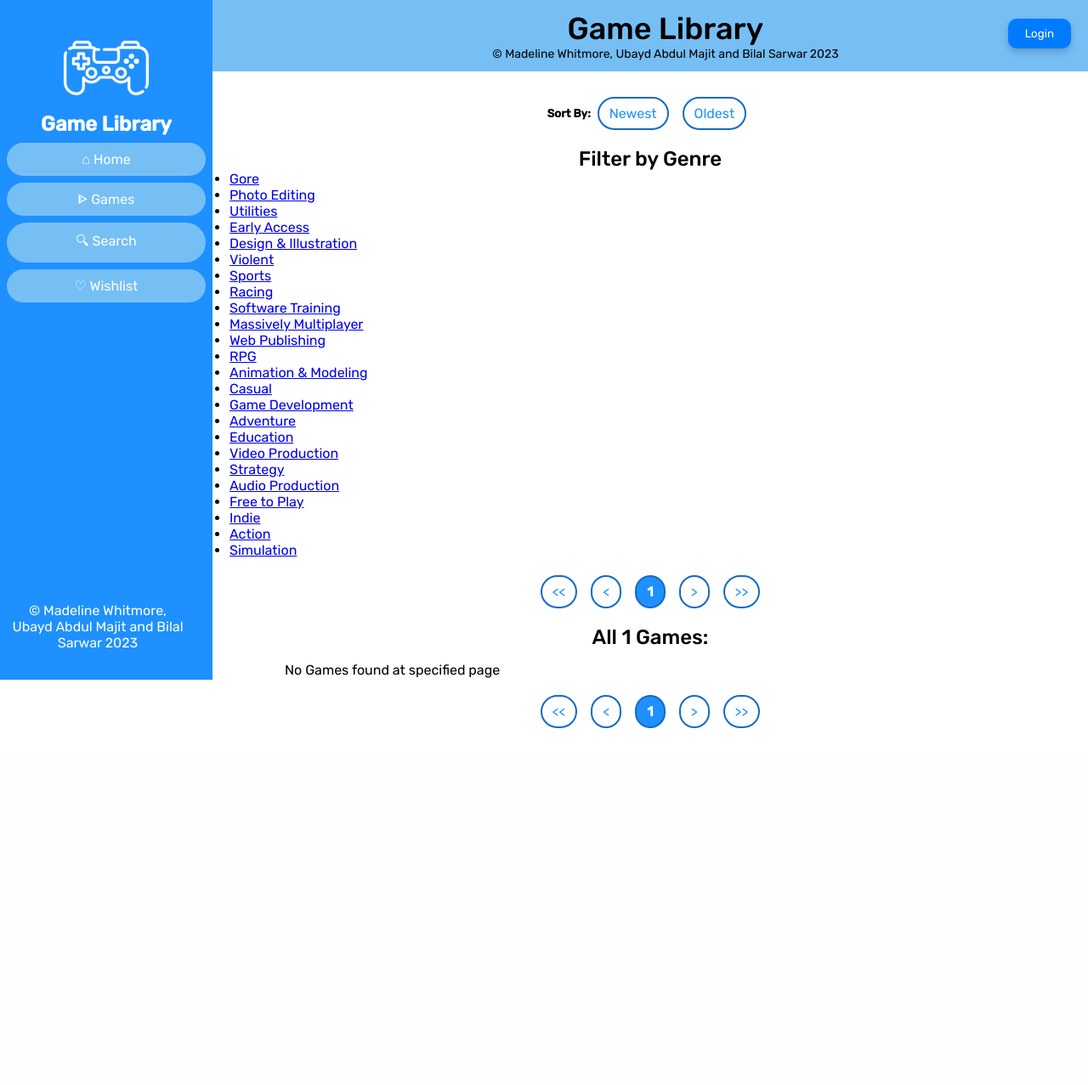
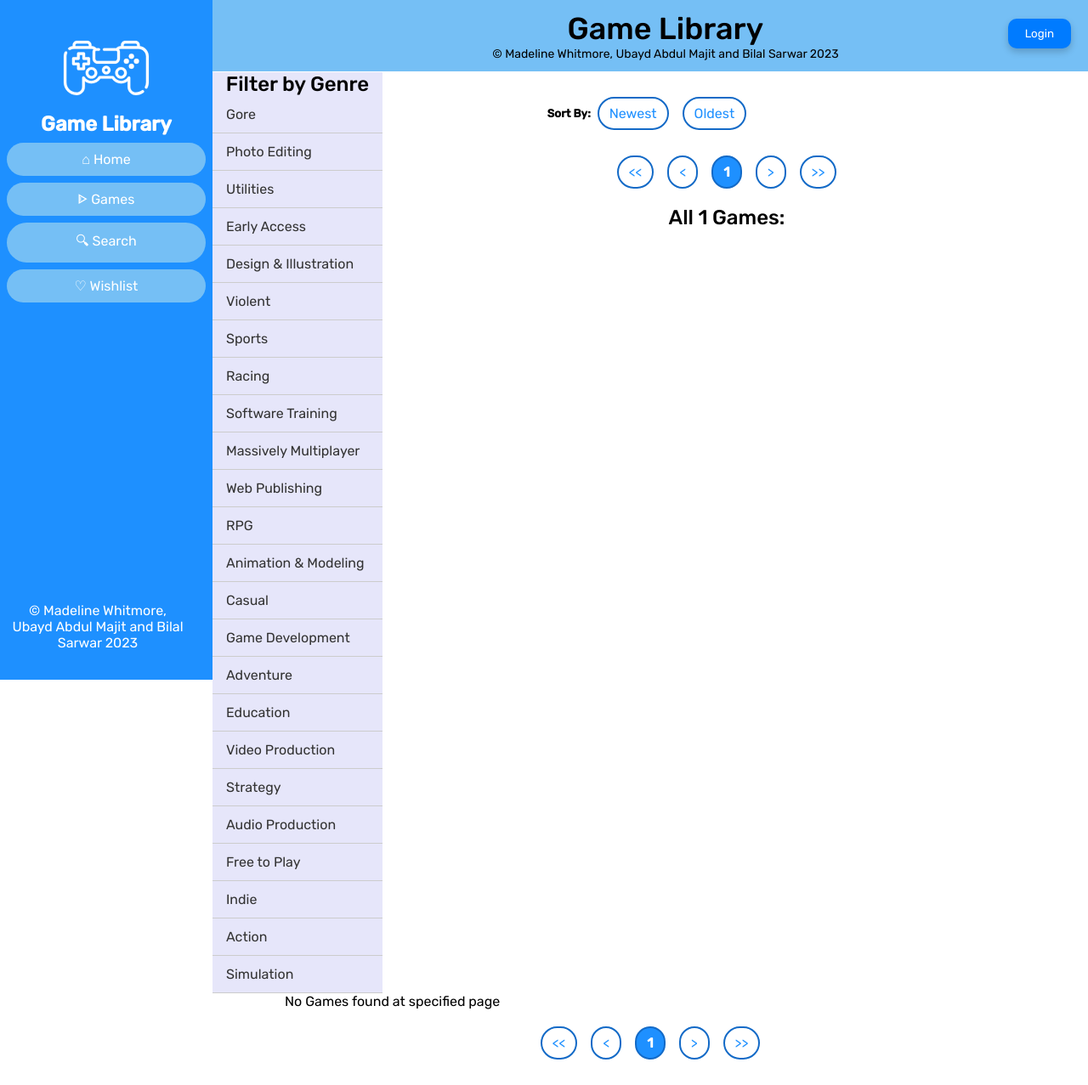
Before and after one commit to ItsMaddieNow/Compsci235-WebApp, a Flask app: page /games/genres/1 in a window 1280 px wide. Shown: the whole page at 85% size. Before the commit the page ends 857 px from the top, so only its background shows below. Run offline with Flask 3, Linux system fonts and the light colour scheme; some libraries are stand-ins or nearby versions.

Commit message:
Genre sidebar fix

```diff
--- a/games/static/css/gameslist.css
+++ b/games/static/css/gameslist.css
@@ -1,3 +1,54 @@
+
+.genre-sidebar {
+    float: left;
+    width: 200px;
+    padding: 0;
+    margin: 0;
+    margin-left:-20px;
+    margin-top:-88px;
+    background-color: #E6E6FA;
+    height: 100%;
+
+}
+
+.genre-sidebar h1 {
+    margin-bottom: 15px;
+    font-size: 24px;
+    color: #333;
+}
+
+.genre-sidebar ul {
+    padding: 0;
+    margin: 0;
+    list-style-type: none;
+}
+
+.genre-sidebar ul li {
+    padding: 12px 16px;
+    border-bottom: 1px solid #ccc;
+    transition: background-color 0.2s ease;
+}
+
+.genre-sidebar ul li:hover {
+    background-color: #f2f2f2;
+}
+
+.genre-sidebar ul li a {
+    text-decoration: none;
+    color: #333;
+    font-size: 16px;
+    display: block; /* hi */
+}
+
+
+.genre-sidebar ul li a:hover {
+    color: dodgerblue;
+}
+
+
+
+
+
 * {
     margin: 0;
     padding: 0;
```
